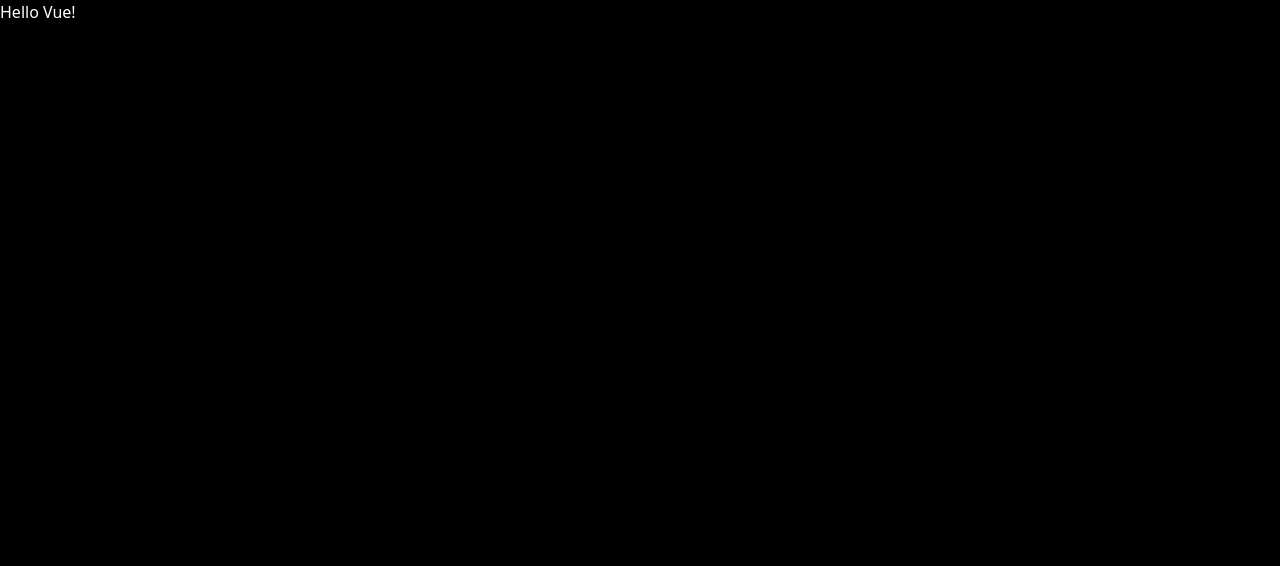
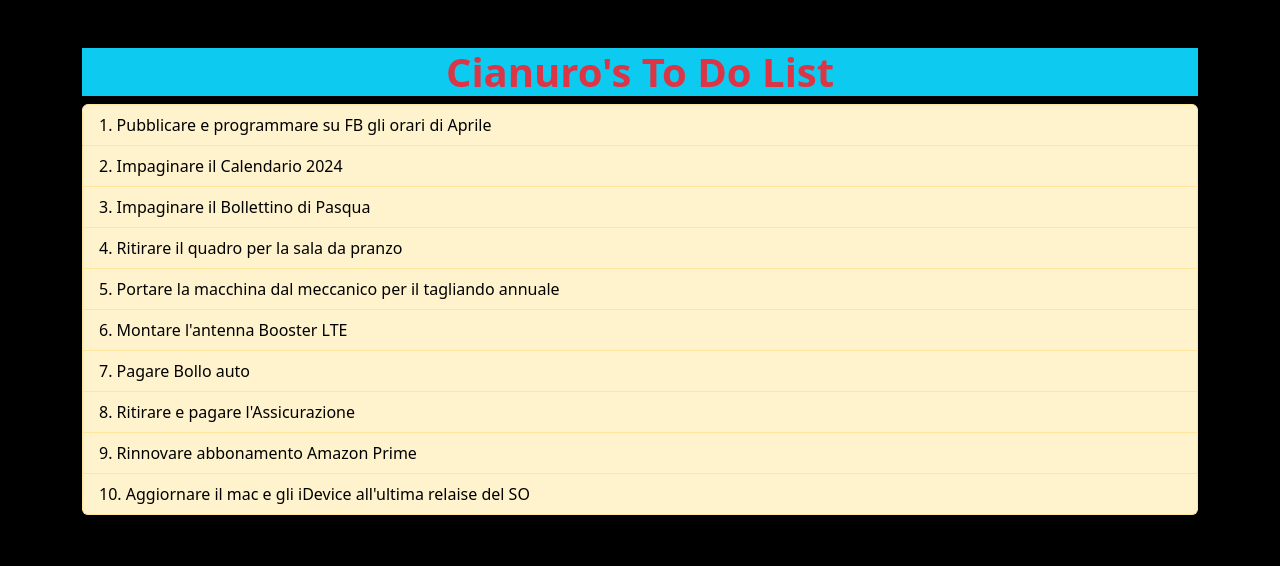
Before and after one commit to Cianuro-83/vue-todolist, a plain HTML site: page index.html in a window 1280 px wide. Drawn offline with nearby package versions, Linux system fonts and the light colour scheme.

Commit message:
FEAT: stampato con v-for la lista a schermo

```diff
--- a/css/style.css
+++ b/css/style.css
@@ -8,3 +8,7 @@ body {
   background-color: black;
   color: white;
 }
+
+.scb-list-item {
+  color: black;
+}
--- a/index.html
+++ b/index.html
@@ -20,7 +20,16 @@
 
 <body>
     <!-- VUE CONTAINER -->
-    <div id="app">{{ message }}
+    <div id="app">
+        <div class="container py-5">
+            <h1 class="text-bg-info fw-bolder fs-35 text-capitalize text-center text-danger">{{message}}</h1>
+            <div>
+                <ol class="list-group list-group-numbered">
+                    <li class="list-group-item list-group-item-warning scb-list-item" v-for="(lista,index) in toDo">
+                        {{lista.text}}</li>
+                </ol>
+            </div>
+        </div>
         <!-- FINE VUE CONTAINER -->
     </div>
 
--- a/js/scb-script.js
+++ b/js/scb-script.js
@@ -1,4 +1,52 @@
 console.log("Ciao Cianuro... Oggi l'esercizio è VUE TO DO LIST");
+
+//********************
+// CREO ARRAY DI OGGETTI CON LE COSE DA FARE
+//******************** */
+let toDo = [
+  {
+    text: "Pubblicare e programmare su FB gli orari di Aprile",
+    done: false,
+  },
+  {
+    text: "Impaginare il Calendario 2024",
+    done: false,
+  },
+  {
+    text: "Impaginare il Bollettino di Pasqua",
+    done: false,
+  },
+  {
+    text: "Ritirare il quadro per la sala da pranzo",
+    done: false,
+  },
+  {
+    text: "Portare la macchina dal meccanico per il tagliando annuale",
+    done: false,
+  },
+  {
+    text: "Montare l'antenna Booster LTE",
+    done: false,
+  },
+  {
+    text: "Pagare Bollo auto",
+    done: false,
+  },
+  {
+    text: "Ritirare e pagare l'Assicurazione",
+    done: false,
+  },
+  {
+    text: "Rinnovare abbonamento Amazon Prime",
+    done: false,
+  },
+  {
+    text: "Aggiornare il mac e gli iDevice all'ultima relaise del SO",
+    done: false,
+  },
+];
+console.log(toDo);
+
 //---------------------------------------------------------------------------
 // ||||||||||||||||||||||||||| VUE ||||||||||||||||||||||||||||
 //---------------------------------------------------------------------------
@@ -7,7 +55,8 @@ const { createApp } = Vue;
 createApp({
   data() {
     return {
-      message: "Hello Vue!",
+      message: "cianuro's to do list",
+      toDo: toDo,
     };
   },
 }).mount("#app");
```
